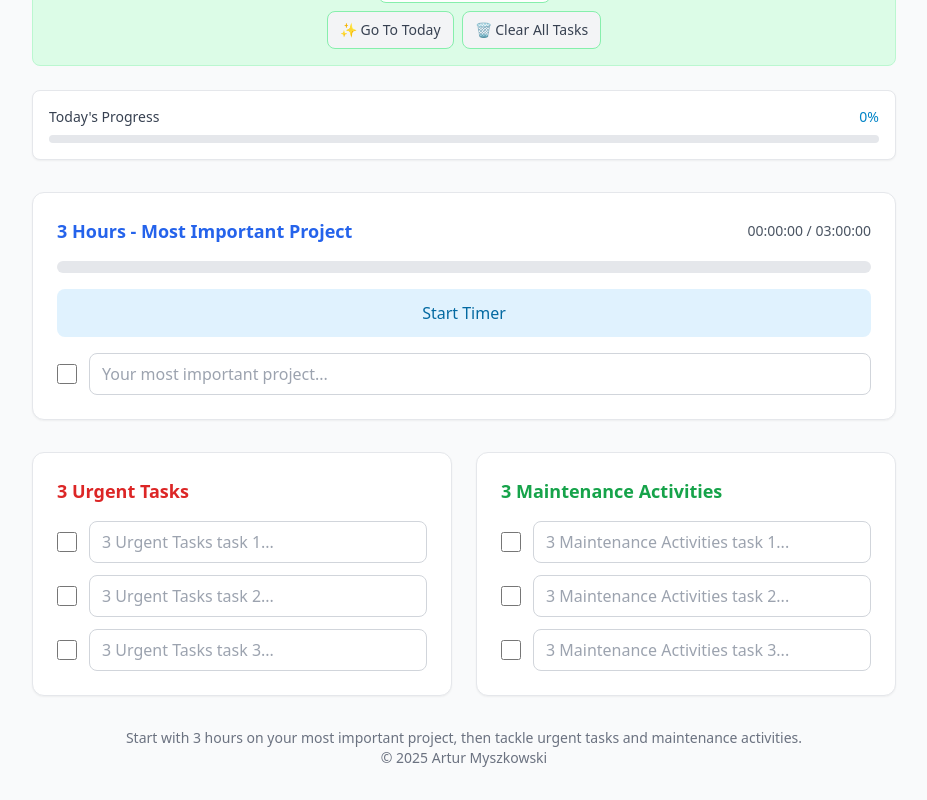
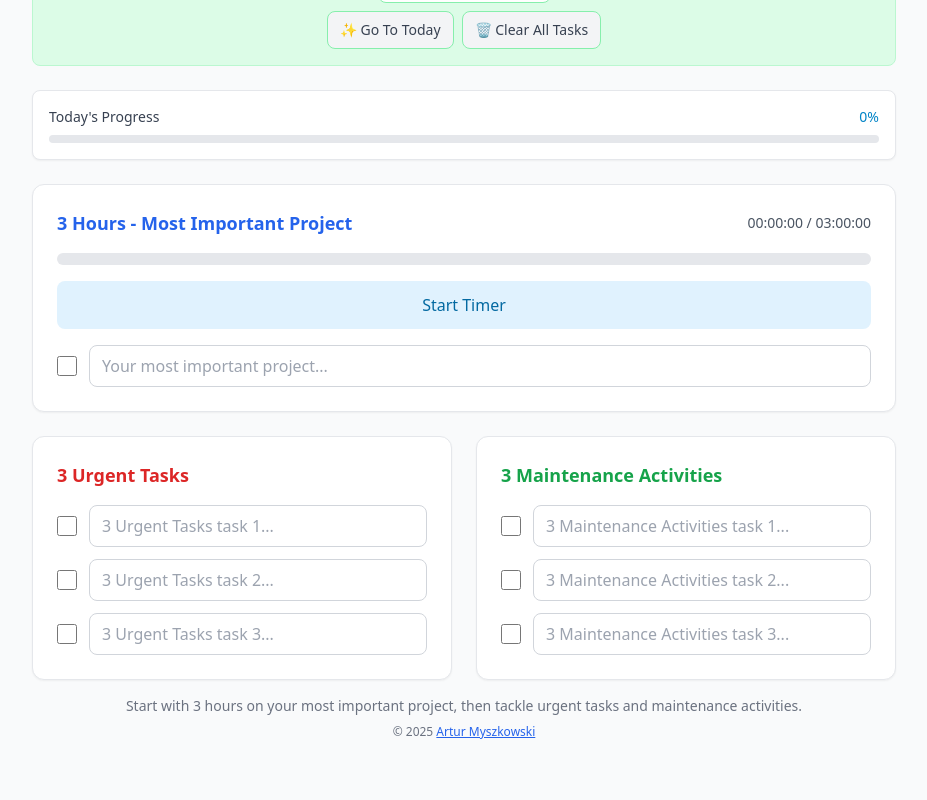
Before and after one commit to rthrs/333daily, a React (Vite) app: page / in a window 1280 px wide. Shown: the part 270-1070 px from the top of the page, without its empty margins (176-1103 px from the left). After the commit the page ends 1026 px from the top, so only its background shows below. Built offline with nearby package versions, Linux system fonts and the light colour scheme.

Commit message:
style: update layout and spacing and add footer link to my personal page

```diff
--- a/src/App.jsx
+++ b/src/App.jsx
@@ -91,8 +91,8 @@ function App() {
 
   return (
     <ThemeProvider>
-      <div className="min-h-screen bg-gray-50 dark:bg-gray-900">
-        <div className="container mx-auto px-4 py-8 max-w-4xl">
+      <div className="min-h-screen bg-gray-50 dark:bg-gray-900 flex flex-col">
+        <div className="container mx-auto px-4 pt-8 max-w-4xl h-full flex-1 flex flex-col">
         {/* Header */}
         <Header
           currentDate={currentDate}
@@ -103,7 +103,7 @@ function App() {
 
         {/* Task Categories */}
         {/* First Row - 3 Hours Project */}
-        <div className="mb-8">
+        <div className="mb-6">
           <ProjectCategory
             title="3 Hours - Most Important Project"
             tasks={tasks.project}
@@ -145,9 +145,9 @@ function App() {
             currentDate={currentDate}
           />
         </div>
+        </div>
 
         <Footer />
-        </div>
       </div>
     </ThemeProvider>
   )
--- a/src/components/Footer.jsx
+++ b/src/components/Footer.jsx
@@ -2,9 +2,19 @@ import React from 'react'
 
 const Footer = () => {
   return (
-    <div className="text-center mt-8 text-sm text-gray-500 dark:text-gray-400">
+    <div className="text-center px-4 py-4 text-sm text-gray-500 dark:text-gray-400">
       <p>Start with 3 hours on your most important project, then tackle urgent tasks and maintenance activities.</p>
-      <p>© 2025 Artur Myszkowski</p>
+
+      <p className="text-xs mt-2">
+        © 2025 <a
+          href="https://arturmyszkowski.pl/"
+          target="_blank"
+          rel="noopener noreferrer"
+          className="text-blue-600 dark:text-blue-400 hover:text-blue-800 dark:hover:text-blue-300 underline hover:no-underline transition-colors duration-200 cursor-pointer"
+        >
+          Artur Myszkowski
+        </a>
+        </p>
     </div>
   )
 }
--- a/src/components/Header.jsx
+++ b/src/components/Header.jsx
@@ -21,7 +21,7 @@ const Header = ({
   const isFuture = new Date(currentDate) > new Date(today)
 
   return (
-    <div className="text-center mb-8">
+    <div className="text-center">
       <div className="flex mb-4 flex-col">
         <div className="flex justify-between items-start">
           <div className="flex-1"></div>
```
